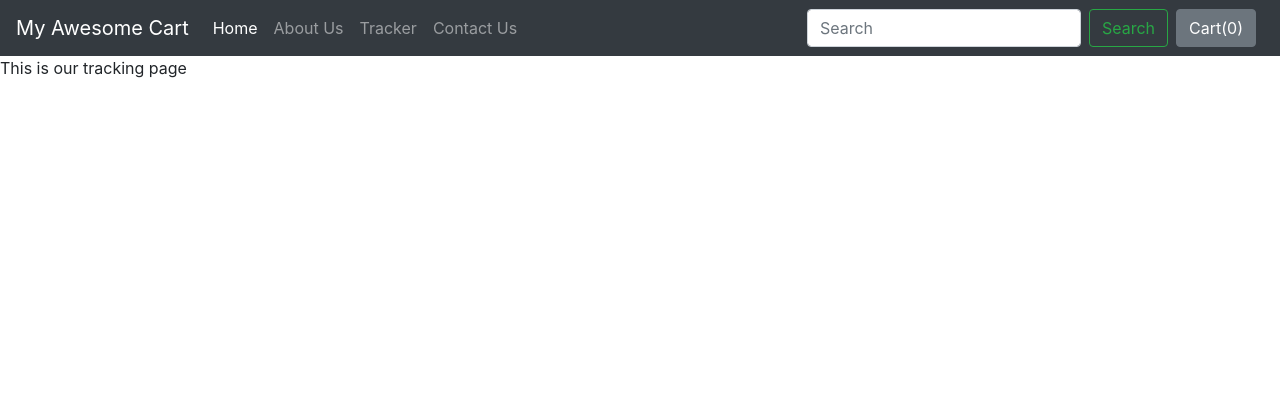
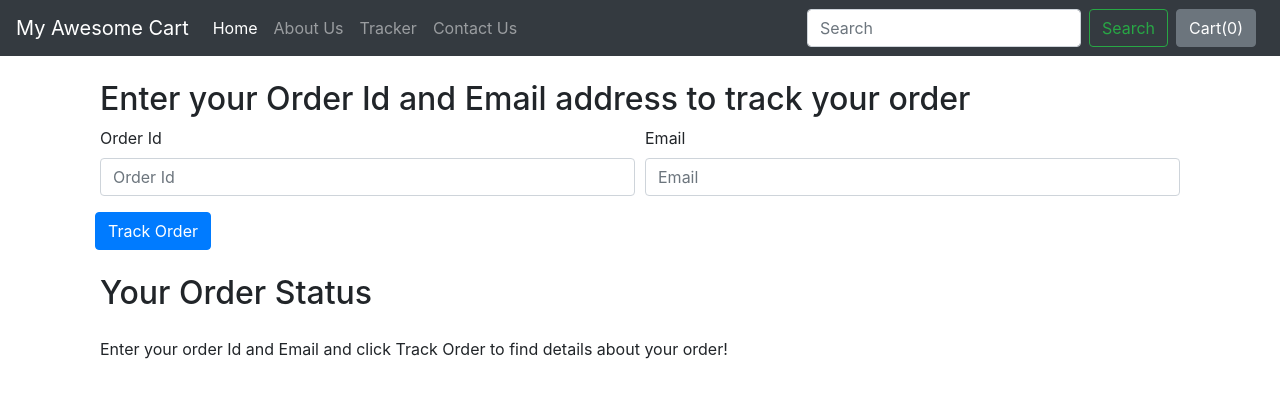
Before and after one commit to Sanchit17-code/my-First-Django-Project-E-commerce, a Django app: page /shop/tracker/ in a window 1280 px wide. Shown: the top 398 px of the page. Run offline with Django 3.2, Linux system fonts and the light colour scheme; some libraries are stand-ins or nearby versions.

Commit message:
lots of changes

```diff
--- a/mac/mac/settings.py
+++ b/mac/mac/settings.py
@@ -58,7 +58,7 @@ ROOT_URLCONF = 'mac.urls'
 TEMPLATES = [
     {
         'BACKEND': 'django.template.backends.django.DjangoTemplates',
-        'DIRS': [],
+        'DIRS': ['mac/templates'],
         'APP_DIRS': True,
         'OPTIONS': {
             'context_processors': [
--- a/mac/mac/urls.py
+++ b/mac/mac/urls.py
@@ -17,9 +17,11 @@ from django.contrib import admin
 from django.urls import path , include
 from django.conf import settings
 from django.conf.urls.static import static
+from . import views
 
 urlpatterns = [
     path('admin/', admin.site.urls),
     path('shop/', include('shop.urls')),
-    path('blog/', include('blog.urls'))
+    path('blog/', include('blog.urls')),
+    path('',views.index)
 ] + static(settings.MEDIA_URL, document_root=settings.MEDIA_ROOT)
--- /dev/null
+++ b/mac/mac/views.py
@@ -0,0 +1,6 @@
+from django.http import HttpResponse
+from django.shortcuts import render
+
+
+def index(request):
+    return render(request, 'index.html')
--- a/mac/shop/admin.py
+++ b/mac/shop/admin.py
@@ -1,8 +1,9 @@
 from django.contrib import admin
 
 # Register your models here.
-from .models import Product, Contact , Orders
+from .models import Product, Contact , Orders, OrderUpdate
 
 admin.site.register(Product)
 admin.site.register(Contact)
 admin.site.register(Orders)
+admin.site.register(OrderUpdate)
--- a/mac/shop/templates/shop/basic.html
+++ b/mac/shop/templates/shop/basic.html
@@ -56,7 +56,7 @@ sagittis lacus vel augue laoreet rutrum faucibus.">
 
     <!-- Optional JavaScript -->
     <!-- jQuery first, then Popper.js, then Bootstrap JS -->
-    <script src="https://code.jquery.com/jquery-3.3.1.slim.min.js" integrity="sha384-q8i/X+965DzO0rT7abK41JStQIAqVgRVzpbzo5smXKp4YfRvH+8abtTE1Pi6jizo" crossorigin="anonymous"></script>
+    <script src="https://code.jquery.com/jquery-3.6.1.js" integrity="sha256-3zlB5s2uwoUzrXK3BT7AX3FyvojsraNFxCc2vC/7pNI=" crossorigin="anonymous"></script>
     <script src="https://cdnjs.cloudflare.com/ajax/libs/popper.js/1.14.6/umd/popper.min.js" integrity="sha384-wHAiFfRlMFy6i5SRaxvfOCifBUQy1xHdJ/yoi7FRNXMRBu5WHdZYu1hA6ZOblgut" crossorigin="anonymous"></script>
     <script src="https://stackpath.bootstrapcdn.com/bootstrap/4.2.1/js/bootstrap.min.js" integrity="sha384-B0UglyR+jN6CkvvICOB2joaf5I4l3gm9GU6Hc1og6Ls7i6U/mkkaduKaBhlAXv9k" crossorigin="anonymous"></script>
     {% block js %} {% endblock %}
--- a/mac/shop/templates/shop/tracker.html
+++ b/mac/shop/templates/shop/tracker.html
@@ -1,4 +1,67 @@
 {% extends 'shop/basic.html' %}
-
-{% block title%} Order Tracker - My Awesome Cart{% endblock %}
-{% block body %} This is our tracking page {% endblock %}
+{% block title%} My Awesome Cart Tracker{% endblock %}
+{% block body %}
+<div class="container">
+    <div class="col my-4">
+        <h2>Enter your Order Id and Email address to track your order</h2>
+        <form method="post" action="#" id="trackerForm">{% csrf_token %}
+            <div class="form-row">
+                <div class="form-group col-md-6">
+                    <label for="inputname">Order Id</label>
+                    <input type="text" class="form-control" id="orderId" name="orderId" placeholder="Order Id">
+                </div>
+                <div class="form-group col-md-6">
+                    <label for="inputEmail4">Email</label>
+                    <input type="email" class="form-control" id="email" name="email" placeholder="Email">
+                </div>
+                <button type="submit" class="btn btn-primary">Track Order</button>
+            </div>
+    </div>
+    <div class="col my-4">
+        <h2>Your Order Status</h2>
+        <div class="my-4">
+            <ul class="list-group" id="items">
+            	Enter your order Id and Email and click Track Order to find details about your order!
+            </ul>
+        </div>
+    </div>
+</div>
+{% endblock %}
+{% block js %}
+<script>
+$('#trackerForm').submit(function(event) {
+    $('#items').empty();
+    var formData = {
+        'orderId': $('input[name=orderId]').val(),
+        'email': $('input[name=email]').val(),
+        'csrfmiddlewaretoken': $('input[name=csrfmiddlewaretoken]').val()
+    };
+    $.ajax({
+            type: 'POST',
+            url: '/shop/tracker/',
+            data: formData,
+            encode: true
+        })
+        .done(function(data) {
+            console.log(data)
+            updates = JSON.parse(data);
+            if (updates.length > 0 & updates != {}) {
+                for (i = 0; i < updates.length; i++) {
+                    let text = updates[i]['text'];
+                    let time = updates[i]['time'];
+                    mystr = `<li class="list-group-item d-flex justify-content-between align-items-center">
+                    ${text}
+                    <span class="badge badge-primary badge-pill">${time}</span>
+                </li>`
+                    $('#items').append(mystr);
+                }
+            } else {
+            	mystr = `<li class="list-group-item d-flex justify-content-between align-items-center">
+                    Sorry, We are not able to fetch this order id and email. Make sure to type correct order Id and email</li>`
+            	$('#items').append(mystr);
+            }
+        });
+    event.preventDefault();
+});
+</script>
+{% endblock %}
--- a/mac/shop/views.py
+++ b/mac/shop/views.py
@@ -1,5 +1,5 @@
 from django.shortcuts import render
-from .models import Product, Contact , Orders
+from .models import Product, Contact , Orders , OrderUpdate
 from math import ceil
 
 # Create your views here.
@@ -40,6 +40,23 @@ def contact(request):
     return render(request, 'shop/contact.html')
 
 def tracker(request):
+    if request.method=="POST":
+        orderId = request.POST.get('orderId', '')
+        email = request.POST.get('email', '')
+        try:
+            order = Orders.objects.filter(order_id=orderId, email=email)
+            if len(order)>0:
+                update = OrderUpdate.objects.filter(order_id=orderId)
+                updates = []
+                for item in update:
+                    updates.append({'text': item.update_desc, 'time': item.timestamp})
+                    response = json.dumps(updates, default=str)
+                return HttpResponse(response)
+            else:
+                return HttpResponse('{}')
+        except Exception as e:
+            return HttpResponse('{}')
+
     return render(request, 'shop/tracker.html')
 
 def search(request):
@@ -61,6 +78,8 @@ def checkout(request):
 
         order = Orders(items_json = items_json, name=name, email=email, address=address, city=city, state=state, zip_code = zip_code, phone = phone)
         order.save()
+        update= OrderUpdate(order_id= order.order_id, update_desc="The order has been placed")
+        update.save()
         thank = True
         id = order.order_id
         return render(request, 'shop/checkout.html', {'thank':thank, 'id':id})
```
Also changed, not shown: mac/mac/templates/index.html (added, +29 -0 lines), mac/shop/models.py (+10 -0 lines), mac/db.sqlite3, mac/shop/migrations/0006_orderupdate.py (added).
